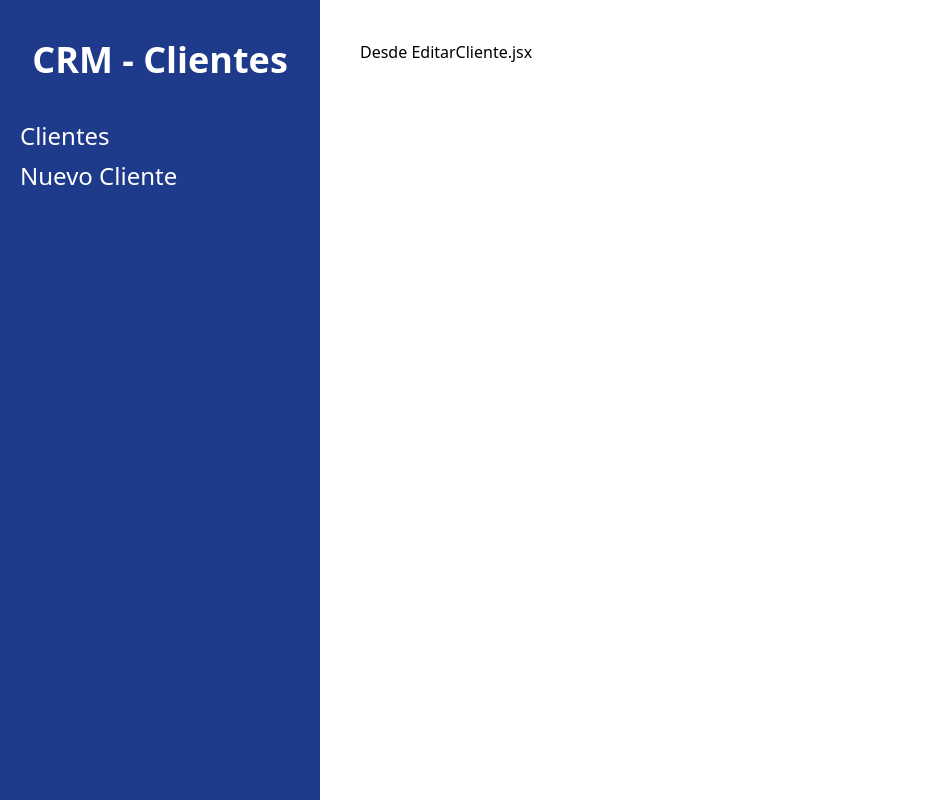
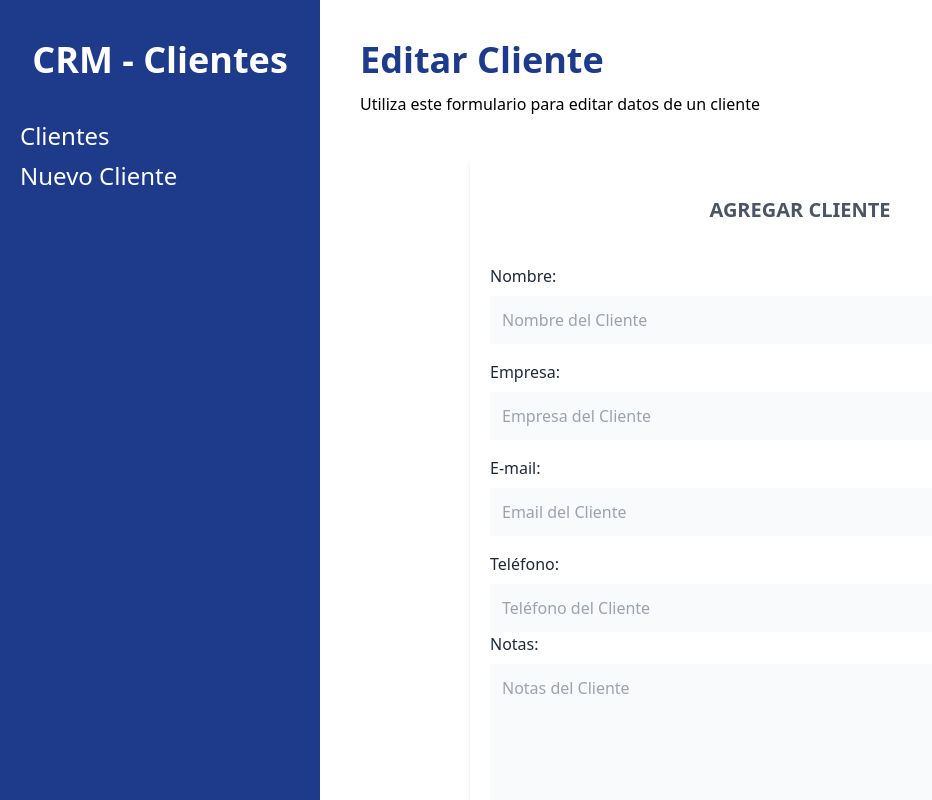
Before and after one commit to CarolinaColmenares/CRM-Clientes-React, a React (Vite) app: page /clientes/editar/1 in a window 1280 px wide. Shown: the whole page, without its empty margins (0-932 px from the left). Built offline with nearby package versions, Linux system fonts and the light colour scheme; data requests are answered from the project's data file.

Commit message:
Primeros Pasos con la Edición de Clientes

```diff
--- a/src/components/Cliente.jsx
+++ b/src/components/Cliente.jsx
@@ -24,7 +24,7 @@
                 <button
                     type="button"
                     className="bg-blue-600 hover:bg-blue-700 block w-full text-white p-2 uppercase font-bold text-xs mt-3"
-
+                    onClick={() => navigate(`/clientes/editar/${id}`)}
                 >Editar</button>
 
                 <button
--- a/src/components/Formulario.jsx
+++ b/src/components/Formulario.jsx
@@ -4,7 +4,7 @@
 import * as Yup from 'yup'
 import Alerta from './Alerta'
 
-const Formulario = () => {
+const Formulario = ({cliente}) => {
 
     const navigate = useNavigate()
 
@@ -50,7 +50,7 @@
 
             <Formik
                 initialValues={{
-                    nombre: '',
+                    nombre: cliente.nombre,
                     empresa: '',
                     email: '',
                     telefono: '',
--- a/src/paginas/EditarCliente.jsx
+++ b/src/paginas/EditarCliente.jsx
@@ -1,11 +1,38 @@
-import React from 'react'
+import { useEffect, useState } from 'react'
+import { useParams } from 'react-router-dom'
+import Formulario from '../components/Formulario'
 
 const EditarCliente = () => {
-    return (
-      <div>
-          <h1>Desde EditarCliente.jsx</h1>
-      </div>
-    )
-  }
+  const [cliente, setCliente] = useState({})
+  const [cargando, setCargando] = useState(true)
+  const { id } = useParams()
 
-  export default EditarCliente
+  useEffect(() => {
+    const obtenerClienteAPI = async () => {
+      try {
+        const url = `http://localhost:4000/clientes/${id}`
+        const respuesta = await fetch(url)
+        const resultado = await respuesta.json()
+        setCliente(resultado)
+      } catch (error) {
+        console.log(error)
+      }
+      setCargando(!cargando)
+    }
+    obtenerClienteAPI()
+  }, [])
+
+
+  return (
+    <>
+      <h1 className='font-black text-4xl text-blue-900'>Editar Cliente</h1>
+      <p className='mt-3'>Utiliza este formulario para editar datos de un cliente</p>
+
+      <Formulario
+        cliente={cliente}
+      />
+    </>
+  )
+}
+
+export default EditarCliente
```
